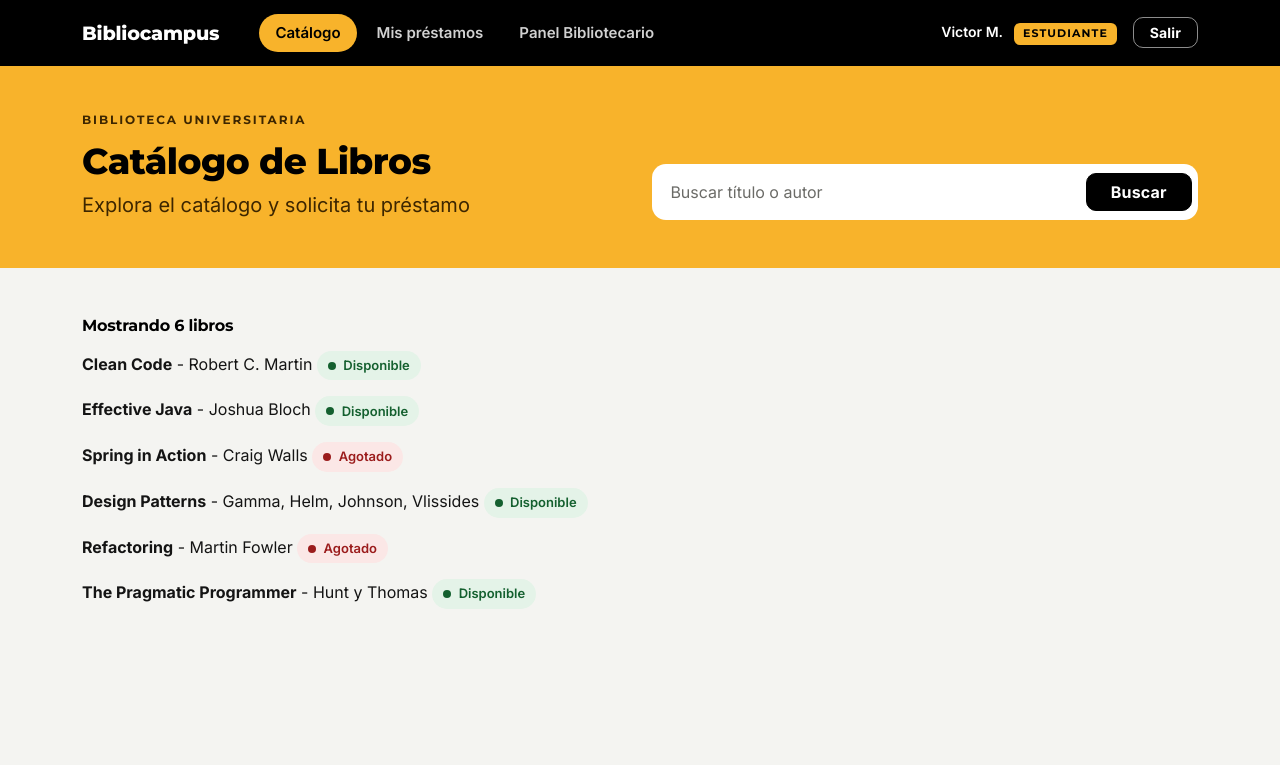
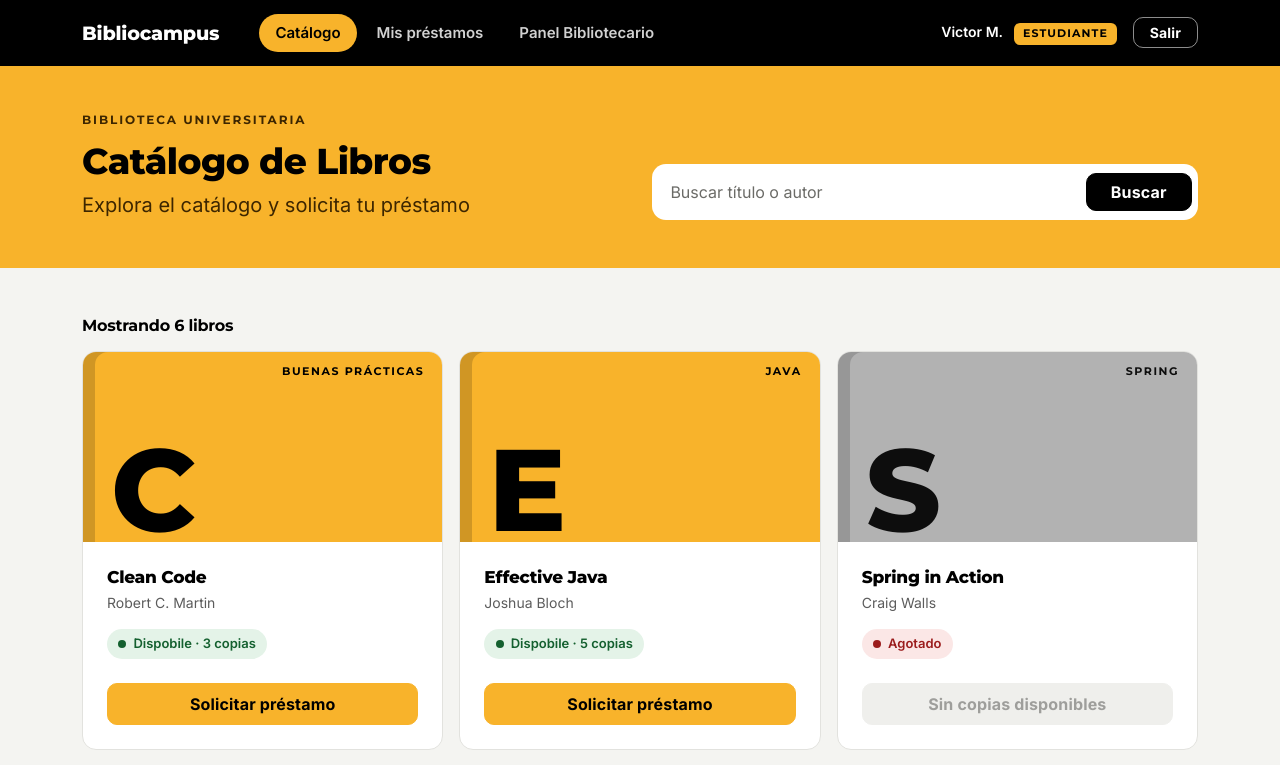
Before and after one commit to vmuguerzac/bibliocampus, an Angular app: page / in a window 1280 px wide. Shown: the top 765 px of the page. Built offline with nearby package versions, Linux system fonts and the light colour scheme.

Commit message:
feat: comunicacion entre componentes input y output -> libro-list y libro-card

```diff
--- a/src/app/componentes/libro-card/libro-card.html
+++ b/src/app/componentes/libro-card/libro-card.html
@@ -1,11 +1,11 @@
 <article class="card book-card h-100">
     <div class="cover cv-1" [class.sold]="agotado()" role="img">
-        <span class="cover-letter">{{titulo.charAt(0)}}</span>
-        <span class="cover-cat">{{ categoria }}</span>
+        <span class="cover-letter">{{ libro().titulo.charAt(0)}}</span>
+        <span class="cover-cat">{{ libro().categoria }}</span>
     </div>
     <div class="card-body d-flex flex-column p-4">
-        <h3 class="titulo mb-1">{{ titulo }}</h3>
-        <p class="small muted mb-3">{{ autor }}</p>
+        <h3 class="titulo mb-1">{{ libro().titulo }}</h3>
+        <p class="small muted mb-3">{{ libro().autor }}</p>
         <p class="mb-4">
             <span class="pill"
                 [class.pill-ok]="!agotado()"
@@ -16,7 +16,7 @@
         <button type="button"
             class="btn btn-primary w-100 mt-auto py-2"
             [disabled]="agotado()"
-            (click)="alSolicitar()"
+            (click)="alSolicitarHijo()"
         >
             {{ agotado()?'Sin copias disponibles': 'Solicitar préstamo'}}
         </button>
--- a/src/app/componentes/libro-card/libro-card.ts
+++ b/src/app/componentes/libro-card/libro-card.ts
@@ -1,4 +1,5 @@
-import { Component, computed, signal } from '@angular/core';
+import { Component, computed, input, output, signal } from '@angular/core';
+import { Libro } from '../../modelos/libro';
 
 @Component({
   selector: 'app-libro-card',
@@ -7,20 +8,18 @@ import { Component, computed, signal } from '@angular/core';
   styleUrl: './libro-card.css',
 })
 export class LibroCard {
-  titulo:string = "Clean Code Rev";
-  autor:string = "Robert C. Martin";
-  anio:number = 2008;
-  copias = signal(2);
-  categoria = "Buenas prácticas";
+  // Comunicacion Padre -> Hijo
+  libro = input.required<Libro>();
+  // Comunicacion Hijo -> Padre
+  prestamoSolicitado = output<Libro>();
 
-  protected agotado = computed(() => this.copias() === 0);
+  protected agotado = computed(() => this.libro().copiasDisponibles === 0);
   protected etiqueta = computed(()=>
-    this.agotado() ? 'Agotado':`Dispobile · ${this.copias()} ${this.copias() === 1? 'copia':'copias'}`
+    this.agotado() ? 'Agotado':`Dispobile · ${this.libro().copiasDisponibles} ${this.libro().copiasDisponibles === 1? 'copia':'copias'}`
   );
 
-  protected alSolicitar():void {
-    this.copias.update((c) => c - 1 )
-    console.log("El nuevo valor de copias es: " + this.copias());
+  protected alSolicitarHijo():void {
+    this.prestamoSolicitado.emit(this.libro());
   }
 
 
--- a/src/app/componentes/libro-lista/libro-lista.html
+++ b/src/app/componentes/libro-lista/libro-lista.html
@@ -33,16 +33,13 @@
 
 <main class="container py-5">
     <h2 class="fs-6 fw-bold mb-3">Mostrando {{librosVisibles().length}} libros</h2>
-    @for(l of librosVisibles(); track l.id){
-        <p>
-            <strong>{{l.titulo}}</strong> - {{l.autor}}
-            @if(l.copiasDisponibles > 0){
-                <span class="pill pill-ok">Disponible</span>
-            }@else {
-                <span class="pill pill-no">Agotado</span>
-            }
-        </p>
-    }@empty {
-        <p class="muted">No se encontraron libros con estos criterios</p>
-    }
+    <div class="row row-cols-1 row-cols-sm-2 row-cols-md-3 g-3">
+        @for(l of librosVisibles(); track l.id){
+            <div class="col">
+                <app-libro-card [libro]="l" (prestamoSolicitado)="alSolicitar($event)"></app-libro-card>
+            </div>
+        }@empty {
+            <p class="muted">No se encontraron libros con estos criterios</p>
+        }
+    </div>
 </main>
--- a/src/app/componentes/libro-lista/libro-lista.ts
+++ b/src/app/componentes/libro-lista/libro-lista.ts
@@ -10,7 +10,7 @@ import { LIBROS } from '../../data/libros';
   styleUrl: './libro-lista.css',
 })
 export class LibroLista {
-  protected libros = signal<Libro[]>(LIBROS);
+  protected libros = signal<Libro[]>(LIBROS); // Data de libros
   protected terminoBusqueda = signal('');
   protected borrador = signal('');
 
@@ -31,4 +31,12 @@ export class LibroLista {
   protected alBuscar():void {
     this.terminoBusqueda.set(this.borrador().trim());
   }
+
+  protected alSolicitar(libro:Libro):void {
+    // Actualizar las copias disponibles
+    this.libros.update((lista) =>
+      lista.map((l) =>
+        l.id === libro.id?{...l, copiasDisponibles: l.copiasDisponibles - 1}:l,
+      ));
+  }
 }
```
